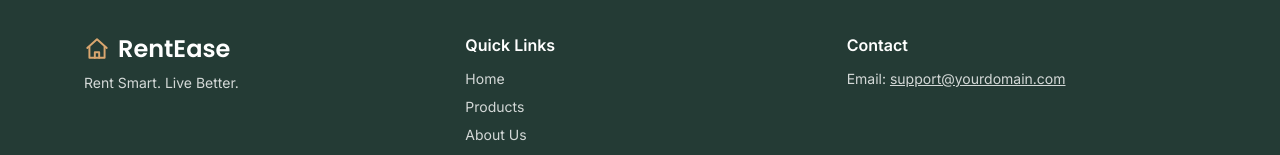
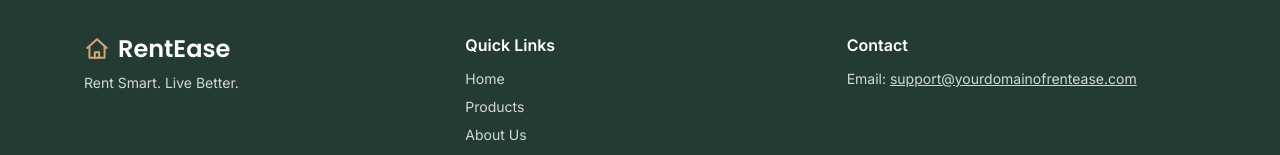
Before and after one commit to kajalsingh04/rentease, a React (Vite) app in the folder client/: page /login in a window 1280 px wide. Shown: the part 538-693 px from the top of the page. Built offline with nearby package versions, Linux system fonts and the light colour scheme; no server answers.

Commit message:
contact update

```diff
--- a/client/src/components/Footer.jsx
+++ b/client/src/components/Footer.jsx
@@ -2,7 +2,7 @@ import { Link } from 'react-router';
 import Icon from './Icon';
 
 // Change this to your real email
-const CONTACT_EMAIL = 'support@yourdomain.com';
+const CONTACT_EMAIL = 'support@yourdomainofrentease.com';
 
 export default function Footer() {
   return (
```
